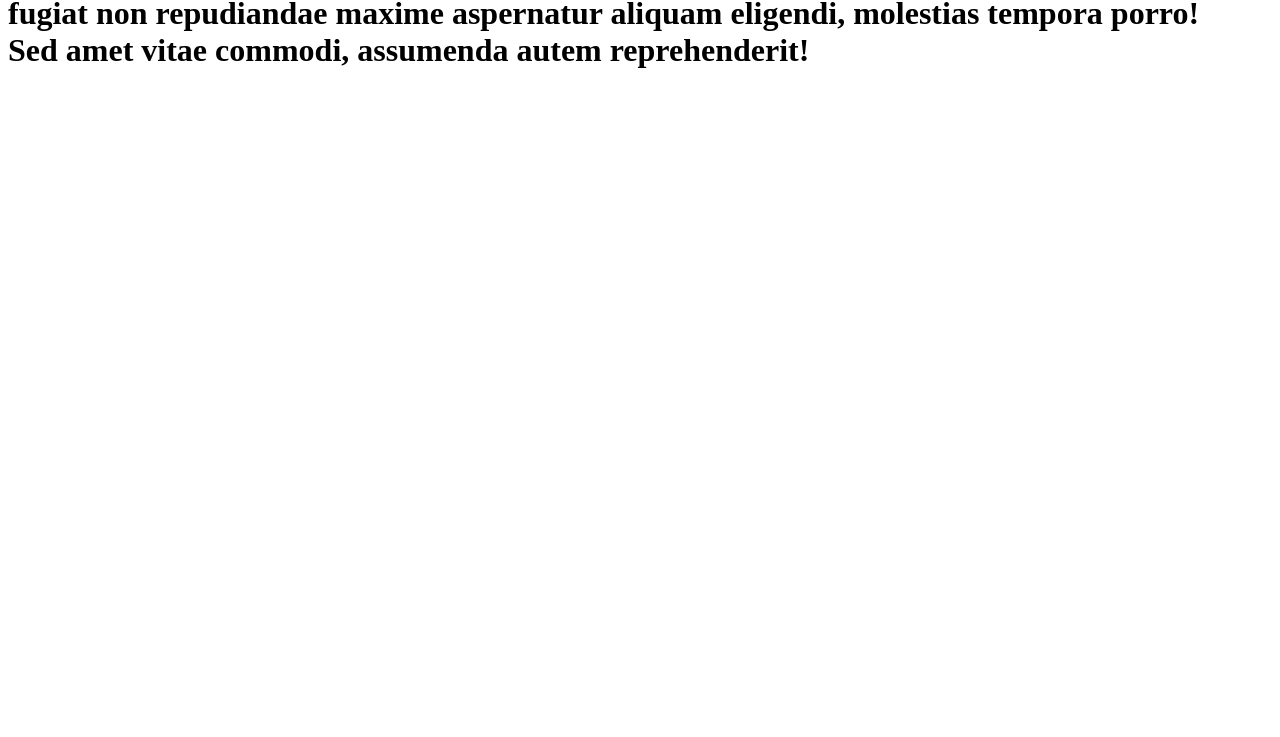
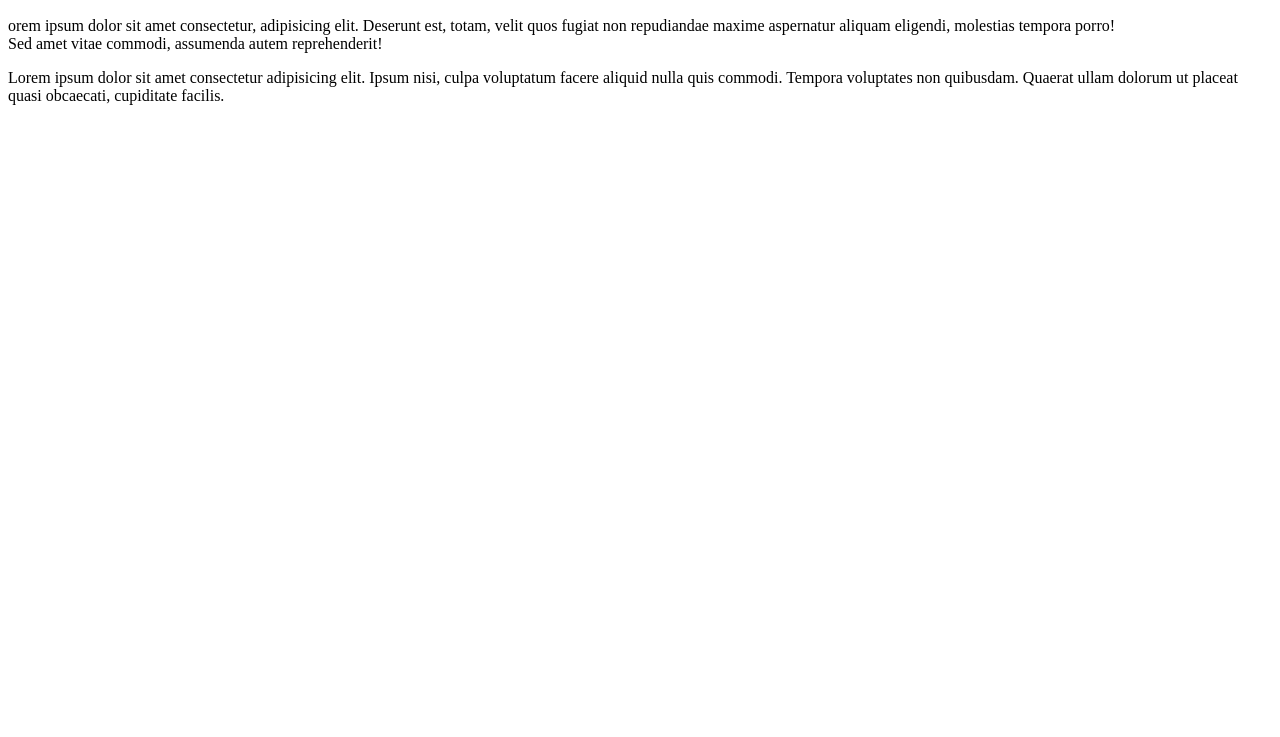
Before and after one commit to Gabriel-Higo/Projeto2, a plain HTML site: page site exemplo/index.html in a window 1280 px wide. Shown: the part 63-800 px from the top of the page. Drawn offline with Linux system fonts and the light colour scheme.

Commit message:
adicionei um paragrafo

```diff
--- a/site exemplo/index.html
+++ b/site exemplo/index.html
@@ -7,8 +7,12 @@
     <title>Meu primeiro site em repositorio</title>
 </head>
 <body>
-    <h1>Lorem ipsum dolor sit amet consectetur, adipisicing elit. Deserunt est, totam, velit quos fugiat non repudiandae maxime aspernatur aliquam eligendi, molestias tempora porro!<br>
-         Sed amet vitae commodi, assumenda autem reprehenderit!</h1>
+    <h1>Olá mundo</h1>
+    <p>orem ipsum dolor sit amet consectetur, adipisicing elit. Deserunt est, totam, velit quos fugiat non repudiandae maxime aspernatur aliquam eligendi, molestias tempora porro!<br>
+        Sed amet vitae commodi, assumenda autem reprehenderit!</p>
+    <p>Lorem ipsum dolor sit amet consectetur adipisicing elit. Ipsum nisi,
+        culpa voluptatum facere aliquid nulla quis commodi. Tempora voluptates non quibusdam.
+         Quaerat ullam dolorum ut placeat quasi obcaecati, cupiditate facilis.</p>
 
 </body>
 </html>
```
